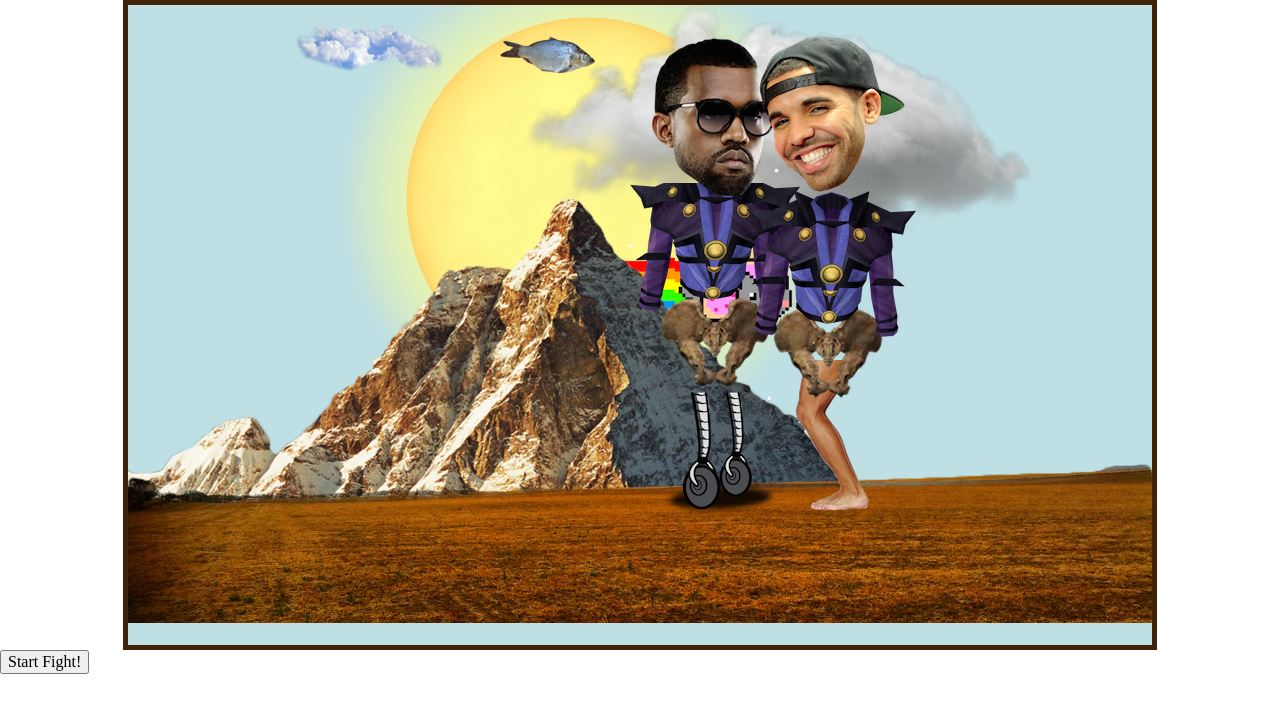
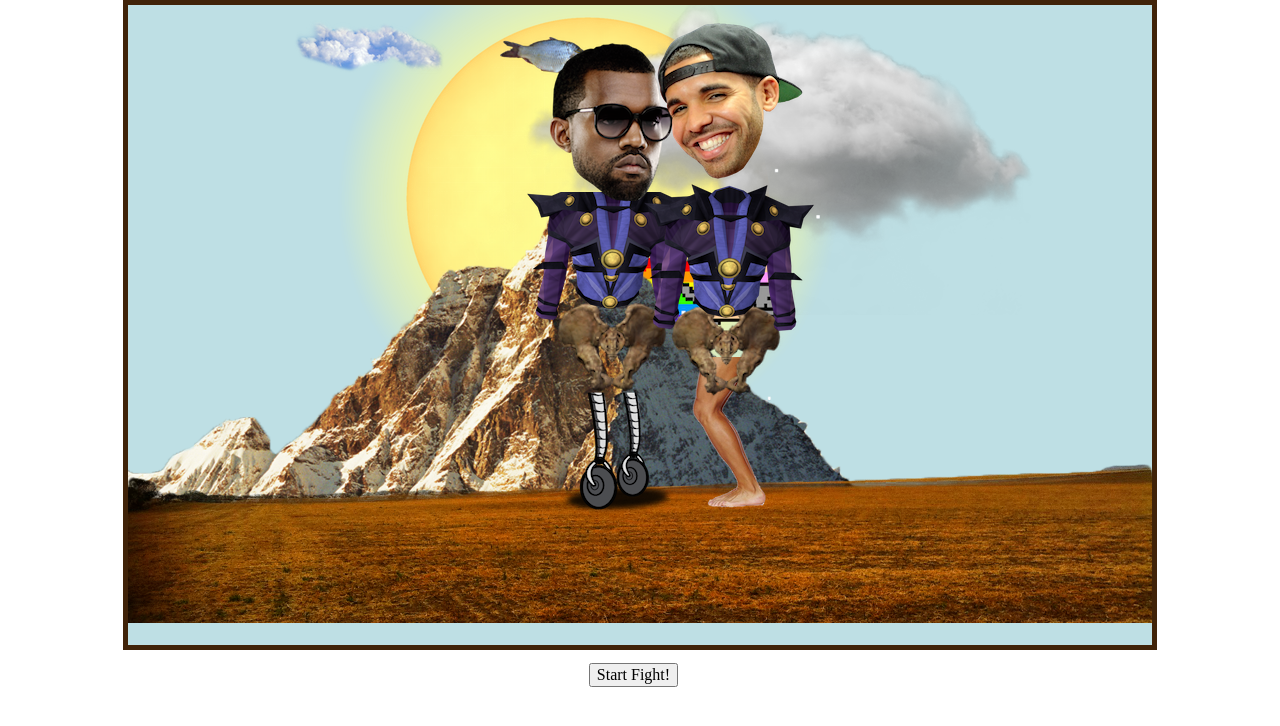
Before and after one commit to Wfuger/robotWarz, a plain HTML site: page index.html in a window 1280 px wide. Both pictures are taken after a click on the button "Start Fight!". Drawn offline with nearby package versions, Linux system fonts and the light colour scheme.

Commit message:
randomized movement, added style and some background

```diff
--- a/app.js
+++ b/app.js
@@ -22,7 +22,7 @@ $(function(){
   }
 
   function bounceHim() {
-    $("#sec-content,#branding").animate({top: "-=5px"}, 150).animate({top: "+=5px"}, 150);
+    $("#sec-content,#branding,#footer").animate({top: "-=25px"}, 10).animate({top: "+=25px"}, 150);
     $("#content").animate({top: "-=10px"}, 150).animate({top: "+=10px"}, 150);
     setTimeout(bounceHim, 300);
   }
@@ -39,21 +39,28 @@ $(function(){
   }
 
   function bounceHim2() {
-    $("#sec-content2,#branding2").animate({top: "-=5px"}, 150).animate({top: "+=5px"}, 150);
+    $("#sec-content2,#branding2,#footer2").animate({top: "-=15px"}, 150).animate({top: "+=15px"}, 150);
     $("#content2").animate({top: "-=10px"}, 150).animate({top: "+=10px"}, 150);
     setTimeout(bounceHim2, 300);
   }
 
+function randomMovement(min, max) {
+  return Math.floor(Math.random() * (max - min + 1)) + min;
+}
+
+var playerOneMovement = parseFloat(randomMovement(1000, 2000));
+var playerTwoMovement = parseFloat(randomMovement(1000, 2000));
+
   $('#start').on('click', function() {
     $("#full-robot").animate({
-      left: "5%",
+      left: "-5%",
       marginLeft: "400px"
-    }, 2000);
+    }, 1500);
     $("#full-robot2").animate({
-      right: "20%",
-      marginRight: "300%"
-    }, 2000);
-    setTimeout(startHim, 2000);
-    setTimeout(startHim2, 2000);
+      right: "30%",
+      marginRight: "500%"
+    }, 1500);
+    setTimeout(startHim, playerOneMovement);
+    setTimeout(startHim2, playerTwoMovement);
   });
 });
--- a/style.css
+++ b/style.css
@@ -2,7 +2,9 @@ h1, p { position: absolute; left: -9999px; }
 
 div {position: relative;}
 
-
+#start {
+ margin: 1% 0px 0px 46%;
+}
 
 #wrapper { background: #bedfe4 url('./imgs/Sun.png') no-repeat 40% -40%; border: 5px solid #402309;width: 80%;height:80vh;margin: 0 auto;}
 
```
